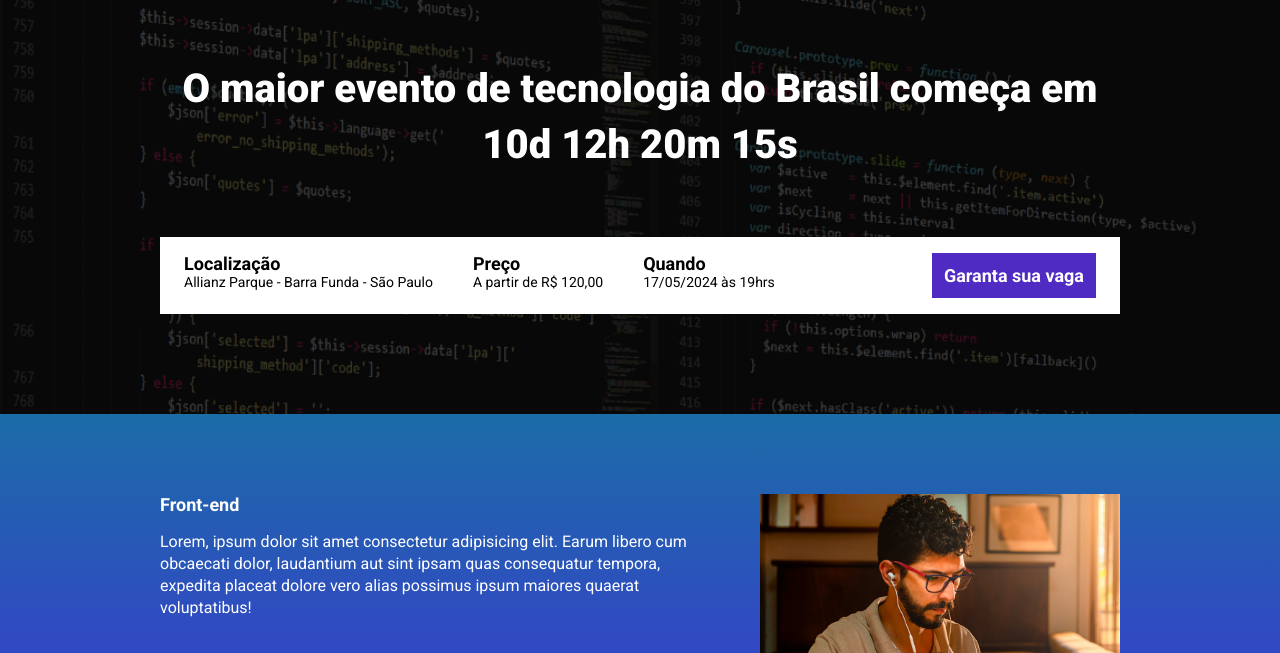
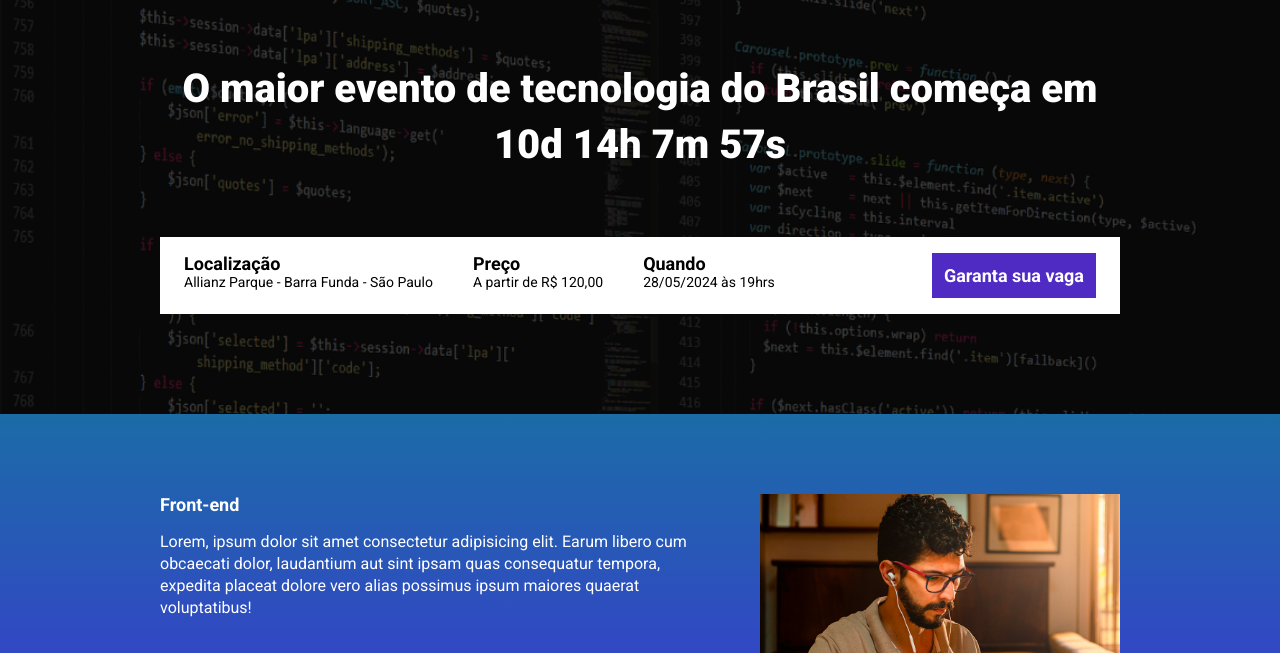
Before and after one commit to AndersonTemoteo/ebac_tech_talks, a website built with Parcel: page src/index.html in a window 1280 px wide. Shown: the part 147-800 px from the top of the page. Built offline with nearby package versions, Linux system fonts and the light colour scheme.

Commit message:
criando a contagem regressiva

```diff
--- a/package.json
+++ b/package.json
@@ -2,9 +2,9 @@
   "name": "landing_page",
   "version": "1.0.0",
   "description": "",
-  "main": "index.js",
   "scripts": {
     "dev": "parcel src/index.html  src/styles/main.scss src/scripts/main.js",
+    "build": "parcel build src/index.html",
     "test": "echo \"Error: no test specified\" && exit 1"
   },
   "keywords": [],
--- a/src/index.html
+++ b/src/index.html
@@ -15,7 +15,7 @@
         <div class="container">
             <img class="hero__logo" src="./images/ebac_logo.svg" alt="EBAC">
             <p class="hero__text">
-                O maior evento de tecnologia do Brasil começa em 10d 12h 20m 15s
+                O maior evento de tecnologia do Brasil começa em <span id="contador"></span>
             </p>
             <div class="infos-bar">
                 <ul class="infos-bar__infos">
@@ -29,7 +29,7 @@
                     </li>
                     <li class="infos-bar__infos__item">
                         <b>Quando</b>
-                        17/05/2024 às 19hrs
+                        28/05/2024 às 19hrs
                     </li>
                 </ul>
                 <a href="#" class="buttons buttons--primary">
--- a/src/scripts/main.js
+++ b/src/scripts/main.js
@@ -1 +1,27 @@
 AOS.init();
+
+const dataDoEvento = new Date("May 28, 2024 19:00");
+const timeStampDoEvento = dataDoEvento.getTime();
+
+const contaAsHoras = setInterval(function() {
+    const agora = new Date();
+    const timeStampAtual = agora.getTime();
+
+    const distanciaAteOEvento = timeStampDoEvento - timeStampAtual;
+
+    const diaEmMs = 1000 * 60 * 60 * 24;
+    const horaEmMs = 1000 * 60 * 60;
+    const minutoEmMs = 1000 * 60;
+
+    const diasAteOEvento = Math.floor(distanciaAteOEvento / diaEmMs);
+    const horasAteOEvento = Math.floor((distanciaAteOEvento % diaEmMs) / (horaEmMs));
+    const minutosAteOEvento = Math.floor((distanciaAteOEvento % horaEmMs) / minutoEmMs);
+    const segundosAteOEvento = Math.floor((distanciaAteOEvento % minutoEmMs) / 1000);
+
+    document.getElementById('contador').innerHTML = `${diasAteOEvento}d ${horasAteOEvento}h ${minutosAteOEvento}m ${segundosAteOEvento}s`;
+
+    if (distanciaAteOEvento < 0) {
+        clearInterval(contaAsHoras);
+        document.getElementById('contador').innerHTML = 'Evento expirado';
+    }
+}, 1000);
```
